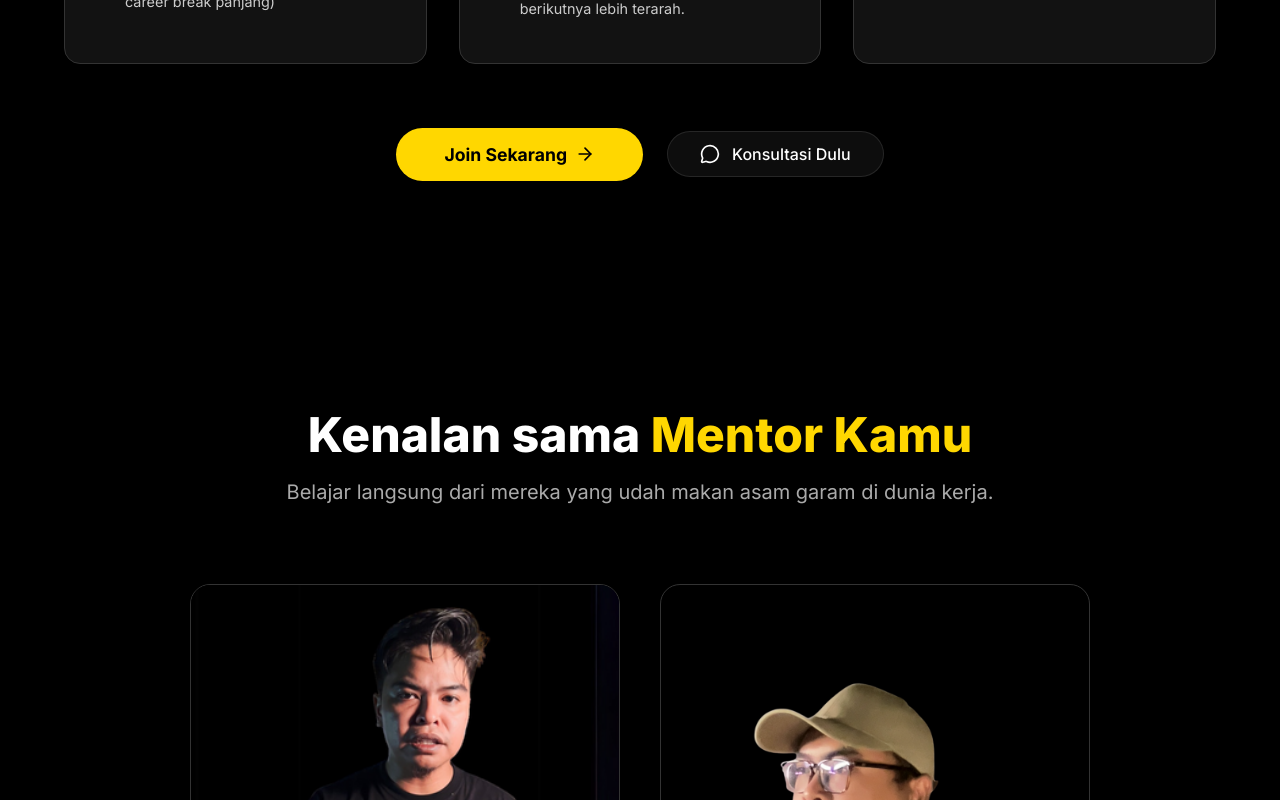
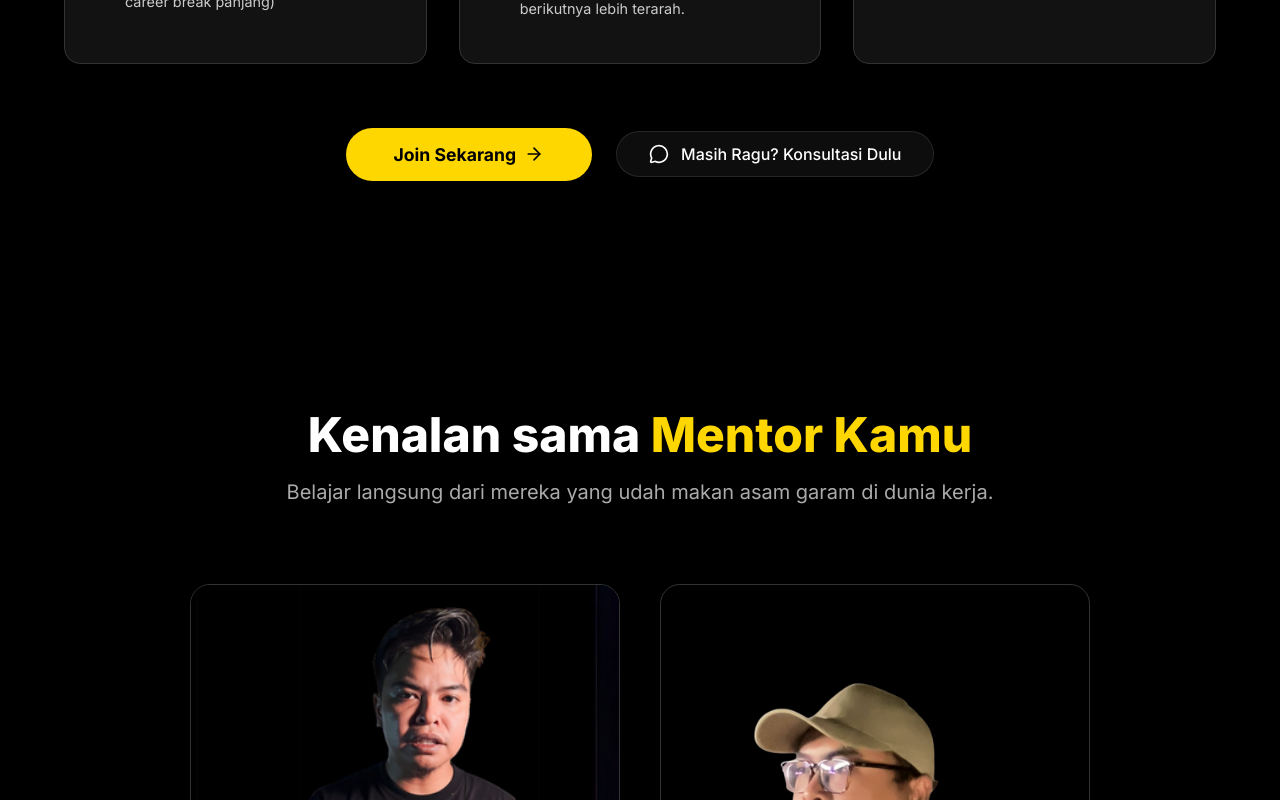
Before and after one commit to alvianzf/learnwithandi.com, a Next.js app: page / in a window 1280 px wide. Shown: the part 5120-5920 px from the top of the page. Built offline with nearby package versions, Linux system fonts and the light colour scheme.

Commit message:
feat: update consultation button text to persuasive copy

```diff
--- a/src/data/content.ts
+++ b/src/data/content.ts
@@ -258,7 +258,7 @@ export const content = {
     // Legacy benefits array for OfferSection if needed, but we used plans now.
     benefits: [],
     consultation: {
-      text: "Konsultasi Dulu",
+      text: "Masih Ragu? Konsultasi Dulu",
       link: "https://wa.me/628123456789"
     },
     plans: [
```
